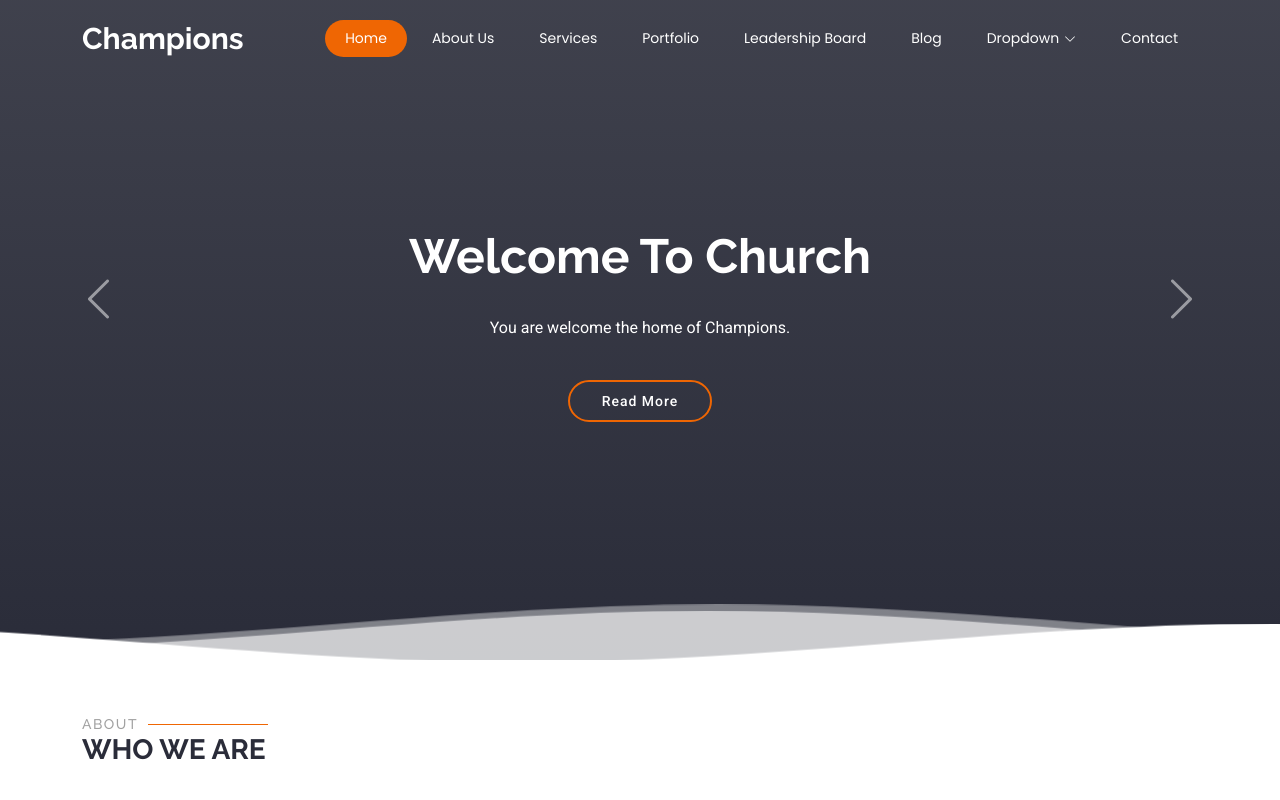
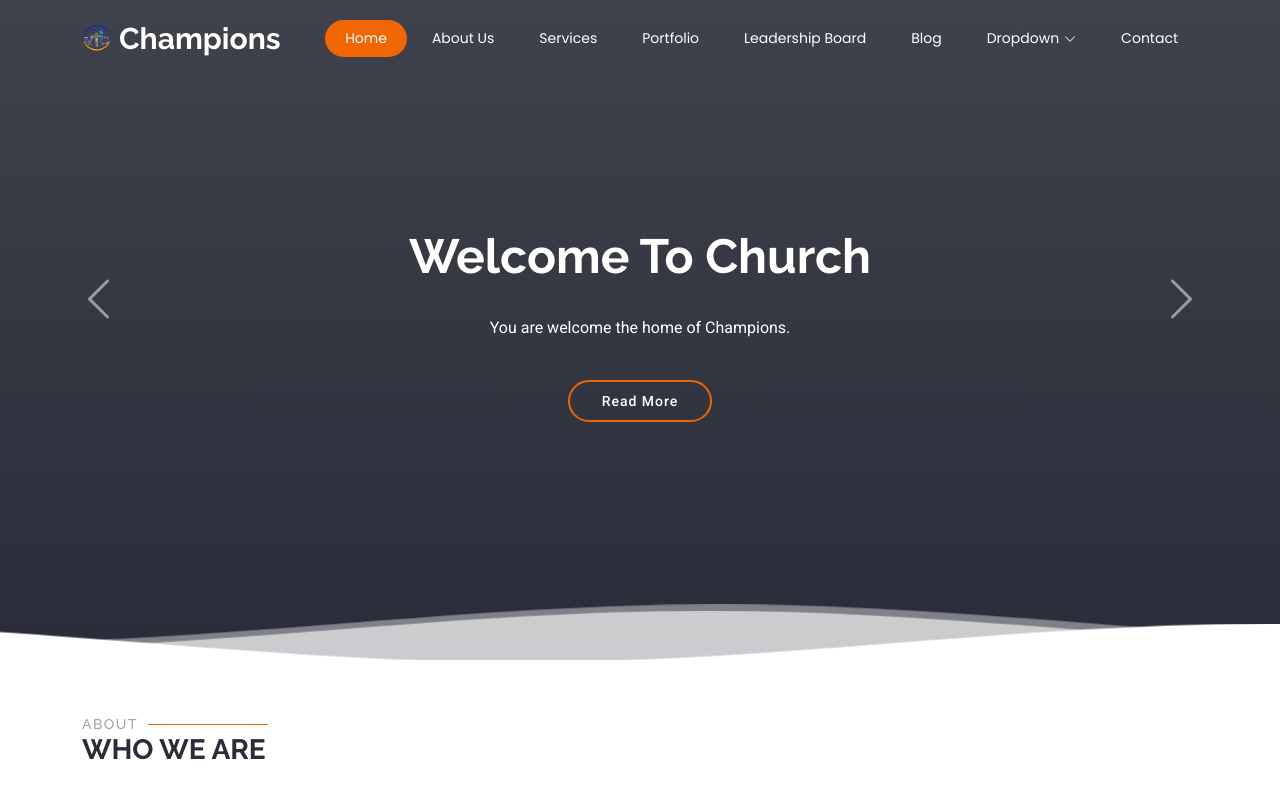
Before and after one commit to Barnabas-Jenkins-Kollie/VictoryTempleWebProject, a plain HTML site: page index.html in a window 1280 px wide. Shown: the top 800 px of the page. Drawn offline with Linux system fonts and the light colour scheme.

Commit message:
logo added

```diff
--- a/index.html
+++ b/index.html
@@ -9,7 +9,7 @@
   <meta name="keywords" content="">
 
   <!-- Favicons -->
-  <link href="assets/img/favicon.png" rel="icon">
+  <link href="assets/img/VTC NEW LOGO(1).png" rel="icon">
   <link href="assets/img/apple-touch-icon.png" rel="apple-touch-icon">
 
   <!-- Fonts -->
@@ -39,6 +39,7 @@
     <div class="container-fluid container-xl position-relative d-flex align-items-center justify-content-between">
 
       <a href="index.html" class="logo d-flex align-items-center">
+        <img src="VTC NEW LOGO.png" alt="logo" id="churchlogo">
         <!-- Uncomment the line below if you also wish to use an image logo -->
         <!-- <img src="assets/img/logo.png" alt=""> -->
         <h1 class="sitename">Champions</h1>
```
Also changed, not shown: VTC NEW LOGO.png (added), assets/img/VTC NEW LOGO(1).png (added).
